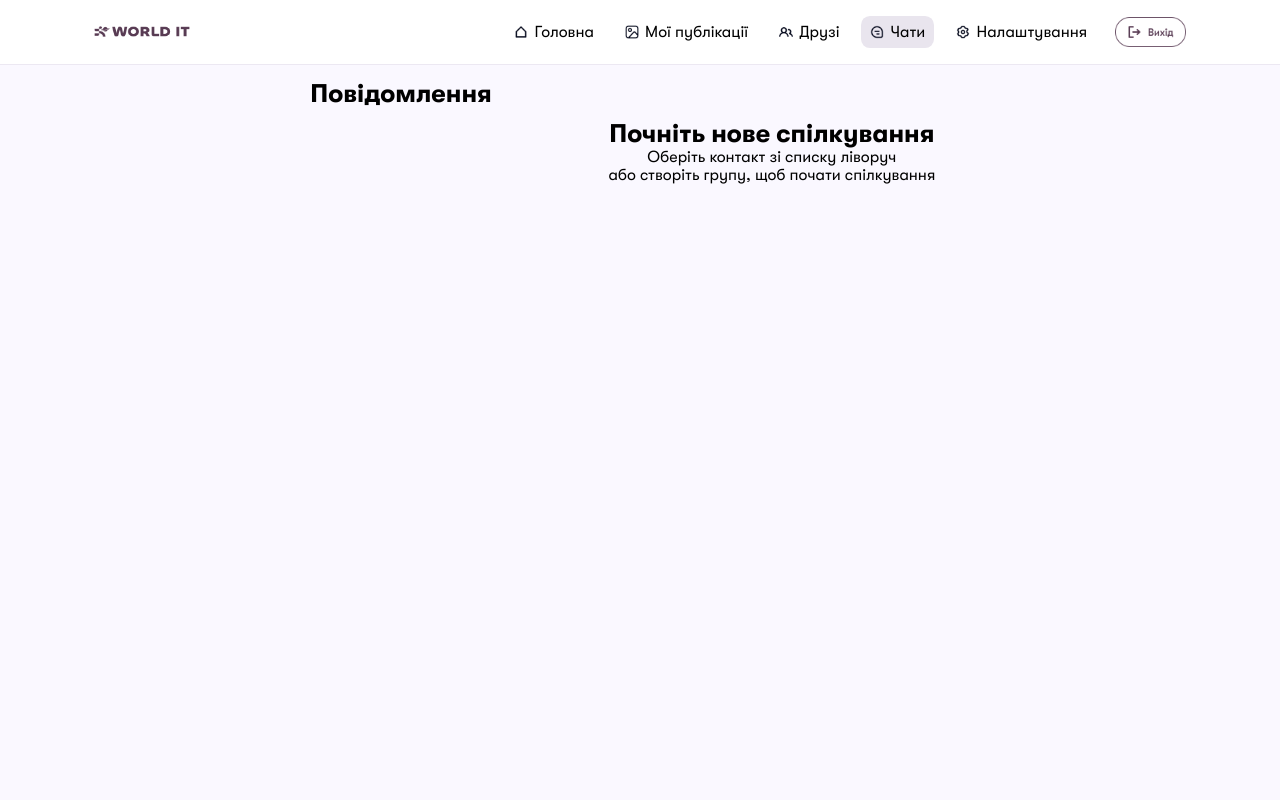
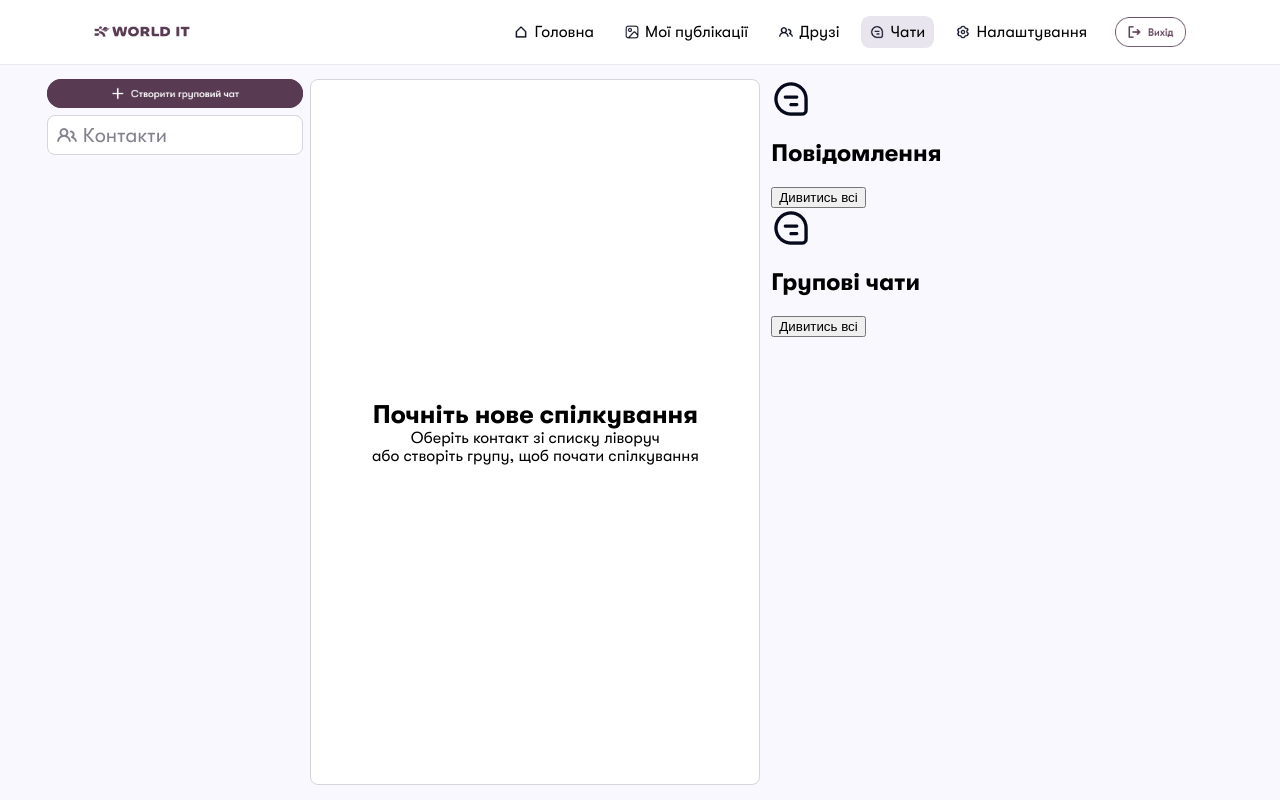
Before and after one commit to marksemichevskyi/SocialNetwork, a Django app: page /chat/ in a window 1280 px wide. Run offline with Django 5.2, Linux system fonts and the light colour scheme; the visitor is signed in with stand-in values (Sample User, id 1); data that the repository does not hold is empty.

Commit message:
stareted working on styles for chats

```diff
--- /dev/null
+++ b/social_network/chat_app/static/chat_app/css/chat.css
@@ -0,0 +1,67 @@
+.content{
+    display:flex;
+    flex-direction: row;
+}
+.chat_side_panel{
+    display: flex;
+    flex-direction: column;
+    gap: clamp(1px,1vh,7px);
+}
+
+#indiv-chats{
+    border-width: 0.2vh;
+    border-radius: 1vh;
+    border-style: solid;
+    border-color: #D8D3DE;
+    background-color: #ffffff;
+    display: flex;
+    flex-direction: column;
+    padding: 3.5%;
+
+}
+
+#not-select, #chat{
+    width: clamp(1px, 35vw, 564px);
+    height: clamp(1px, 88vh, 833px);
+    border-width: 0.2vh;
+    border-radius: 1vh;
+    border-style: solid;
+    border-color: #D8D3DE;
+    background-color: #ffffff;
+
+}
+
+#not-select{
+    display: flex;
+    align-items: center;
+    justify-content: center;
+    flex-direction: column;
+}
+
+.add_group_button{
+    width: clamp(1px, 20vw, 350px);
+    padding: 0;
+    margin: 0;
+}
+
+.add_group_button img{
+    width: 100%
+}
+
+#indiv-chats span{
+    width: 100%;
+    display: flex;
+    flex-direction: row;
+    height: clamp(1px, 2.5vh, 23px);
+    align-items: center;
+    gap: 2.6%
+}
+
+#indiv-chats h1{
+    font-weight: 100;
+    font-size: 1.25rem;
+    color: #81818D;
+}
+#indiv-chats img{
+    height: 100%;
+}
--- a/social_network/chat_app/templates/chat.html
+++ b/social_network/chat_app/templates/chat.html
@@ -2,19 +2,30 @@
 
 {% load static %}
 
-{% block content %}
+{% block links %}
+<link rel="stylesheet" href = "{% static 'chat_app/css/chat.css' %}">
+{% endblock %}
+
+{% block side_panel_content %}
+<div class = 'chat_side_panel'>
+    <button class = 'style_button add_group_button'>
+        <img src = '{% static "images/create_group_button.png" %}'>
+    </button>
     <div id="indiv-chats">
-        <h1>Повідомлення</h1>
+        <span>
+            <img src = '{% static "images/contacts_icon.png" %}'>
+            <h1>Контакти</h1>
+        </span>
             {% for chat_data in individual_chats %}
                 <div class="chat" data-id="{{ chat_data.chat_id }}" style="border: 2px solid black; padding: 12px; width: max-content; cursor: pointer; margin: 10px;">
-                <h3>{{ chat_data.other_user.email }}</h3>
+                    <h3>{{ chat_data.other_user.pseudonym }}</h3>
                 </div>
-        {% endfor %}
+            {% endfor%}
 </div>
-    <div id="not-select">
-        <h1 style="text-align: center;">Почніть нове спілкування</h1>
-        <p style="text-align: center;">Оберіть контакт зі списку ліворуч <br> або створіть групу, щоб почати спілкування</p>
 </div>
+{% endblock %}
+
+{% block content %}
 <div id="chat" style="display: none; margin: 100px;">
     <div id="messages"></div>
     <div id="control-elements">
@@ -22,5 +33,43 @@
         <button id="send-msg">Send</button>
     </div>
 </div>
-    <script src = "{% static 'chat.js' %}"></script>
+<div id="not-select">
+    <h1 style="text-align: center;">Почніть нове спілкування</h1>
+    <p style="text-align: center;">Оберіть контакт зі списку ліворуч <br> або створіть групу, щоб почати спілкування</p>
+</div>
+<div class = 'block_messages'>
+    <div class = 'chat_messages'>
+        <div class = 'message_nav'>
+            <span class = 'nav_text'>
+                <img src = '{% static "images/chat_page_icon.png" %}'>
+                <h2>Повідомлення</h2>
+            <span>
+
+            <button class = 'show_all'>Дивитись всі</button>
+
+        </div>
+
+        <div class = 'last_chat_messages'>
+
+        </div>
+
+    </div>
+    <div class = 'group_messages'>
+        <div class = 'message_nav'>
+            <span class = 'nav_text'>
+                <img src= '{% static "images/chat_page_icon.png" %}'>
+                <h2>Групові чати</h2>
+            <span>
+
+            <button class = 'show_all'>Дивитись всі</button>
+
+        </div>
+    </div>
+</div>
+
+
 {%endblock%}
+
+{%block scripts%}
+    <script src = "{% static 'chat_app/js/chat.js' %}"></script>
+{% endblock %}
--- a/social_network/chat_app/views.py
+++ b/social_network/chat_app/views.py
@@ -2,6 +2,8 @@ from django.shortcuts import render
 from django.views.generic import TemplateView
 from django.contrib.auth.mixins import LoginRequiredMixin
 from .models import Chat
+from friends_app.models import *
+from user_app.models import *
 # Create your views here.
 
 class ChatView(LoginRequiredMixin, TemplateView):
```
Also changed, not shown: social_network/chat_app/static/chat_app/js/chat.js (renamed from social_network/chat_app/static/chat.js), social_network/static/base.css (line endings or trailing spaces), social_network/static/images/contacts_icon.png (added), social_network/static/images/create_group_button.png (added). Lines whose indentation alone changed are shown as unchanged.
